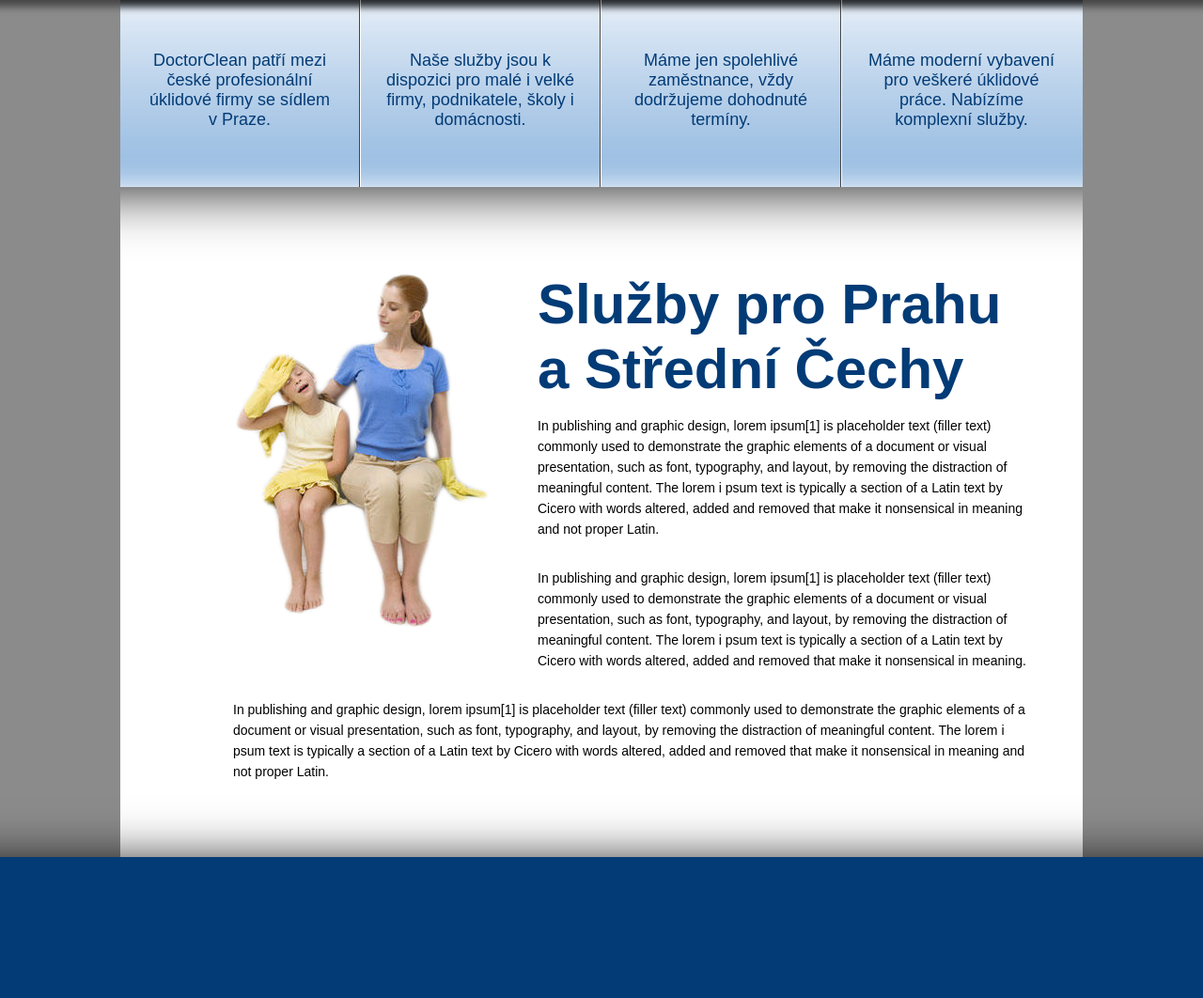
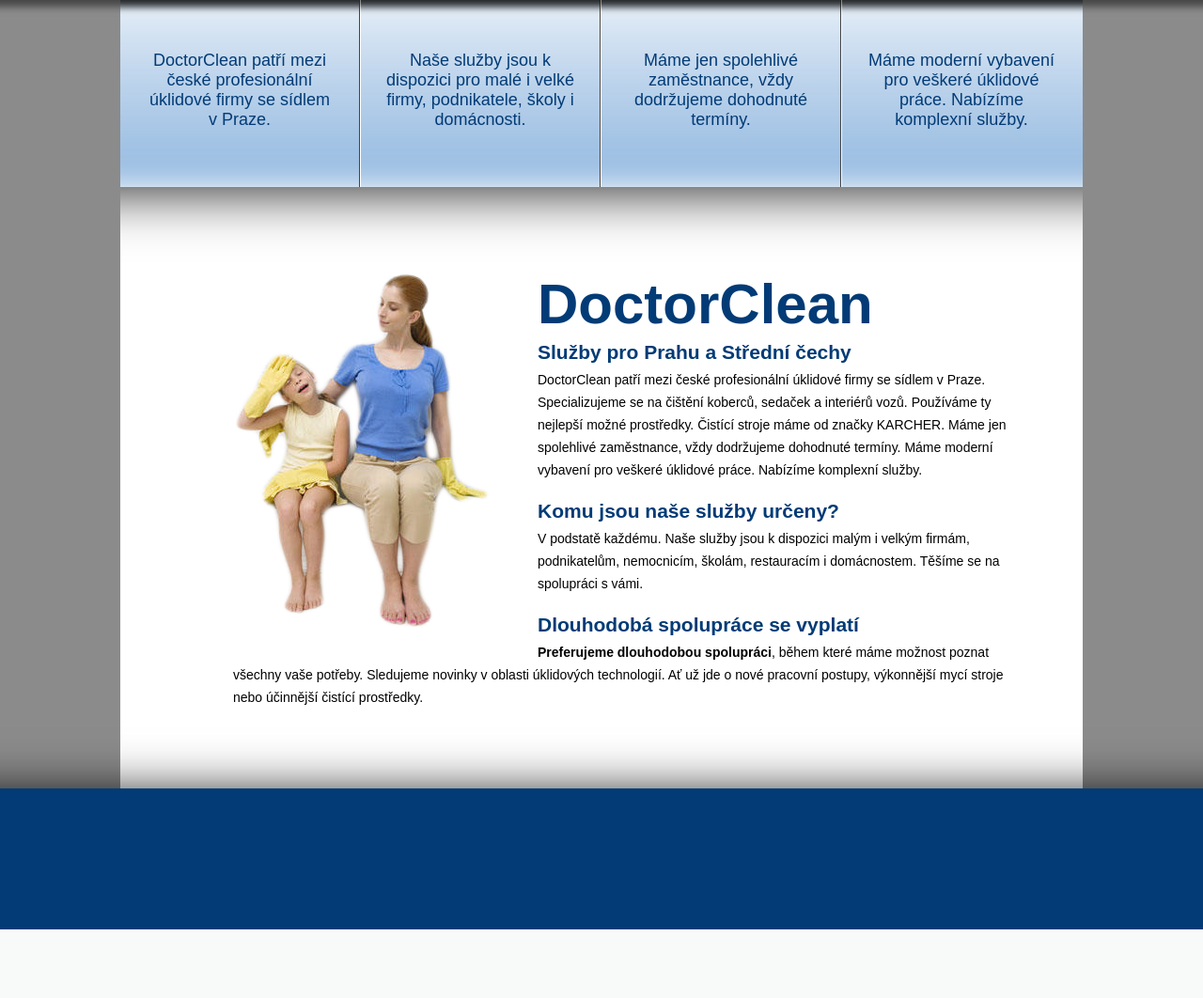
Before and after one commit to doomy/doctorclean, a PHP site: page / in a window 1280 px wide. Shown: the part 351-1413 px from the top of the page at 94% size. After the commit the page ends 1340 px from the top, so only its background shows below. Run offline with PHP 8.4, Linux system fonts and the light colour scheme.

Commit message:
First two text contents

```diff
--- a/css/main.css
+++ b/css/main.css
@@ -9,15 +9,19 @@
     font-size: 14px;
 }
 
+h1, h2 { color: #023b76;}
+
 h1 {
     font-size: 60px;
-    color: #023b76;
+    margin-bottom: 5px;
 }
 
+ul { margin-left: 15px; }
+
 p {
-    margin-top: 15px;
-    padding-bottom: 15px;
-    line-height: 22px;
+    margin-top: 5px;
+    padding-bottom: 20px;
+    line-height: 24px;
 }
 
 .clear {
--- a/inc/uvod.html
+++ b/inc/uvod.html
@@ -1,23 +1,21 @@
-<h1>Služby pro Prahu a Střední Čechy</h1>
+<h1>DoctorClean</h1> <h2>Služby pro Prahu a Střední čechy</h2>
 
 <p>
-    In publishing and graphic design, lorem ipsum[1] is placeholder text (filler text) commonly
-    used to demonstrate the graphic elements of a document or visual presentation, such as font,
-    typography, and layout, by removing the distraction of meaningful content. The lorem i
-    psum text is typically a section of a Latin text by Cicero with words altered, added and
-    removed that make it nonsensical in meaning and not proper Latin.
+    DoctorClean patří mezi české profesionální úklidové firmy se sídlem v Praze.
+    Specializujeme se na čištění koberců, sedaček a interiérů vozů.
+    Používáme ty nejlepší možné prostředky.
+    Čistící stroje máme od značky KARCHER.
+    Máme jen spolehlivé zaměstnance, vždy dodržujeme dohodnuté termíny. Máme moderní vybavení pro veškeré úklidové práce. Nabízíme komplexní služby.
 </p>
+<h2>Komu jsou naše služby určeny?</h2>
 <p>
-    In publishing and graphic design, lorem ipsum[1] is placeholder text (filler text) commonly
-    used to demonstrate the graphic elements of a document or visual presentation, such as font,
-    typography, and layout, by removing the distraction of meaningful content. The lorem i
-    psum text is typically a section of a Latin text by Cicero with words altered, added and
-    removed that make it nonsensical in meaning.
+
+ V podstatě každému. Naše služby jsou k dispozici malým i velkým firmám,
+ podnikatelům, nemocnicím, školám, restauracím i domácnostem. Těšíme se na spolupráci
+ s vámi.
 </p>
+<h2>Dlouhodobá spolupráce se vyplatí</h2>
 <p>
-    In publishing and graphic design, lorem ipsum[1] is placeholder text (filler text) commonly
-    used to demonstrate the graphic elements of a document or visual presentation, such as font,
-    typography, and layout, by removing the distraction of meaningful content. The lorem i
-    psum text is typically a section of a Latin text by Cicero with words altered, added and
-    removed that make it nonsensical in meaning and not proper Latin.
+
+    <strong>Preferujeme dlouhodobou spolupráci</strong>, během které máme možnost poznat všechny vaše potřeby. Sledujeme novinky v oblasti úklidových technologií. Ať už jde o nové pracovní postupy, výkonnější mycí stroje nebo účinnější čistící prostředky.
 </p>
```
Also changed, not shown: inc/cisteni-kobercu.html (+15 -16 lines).
